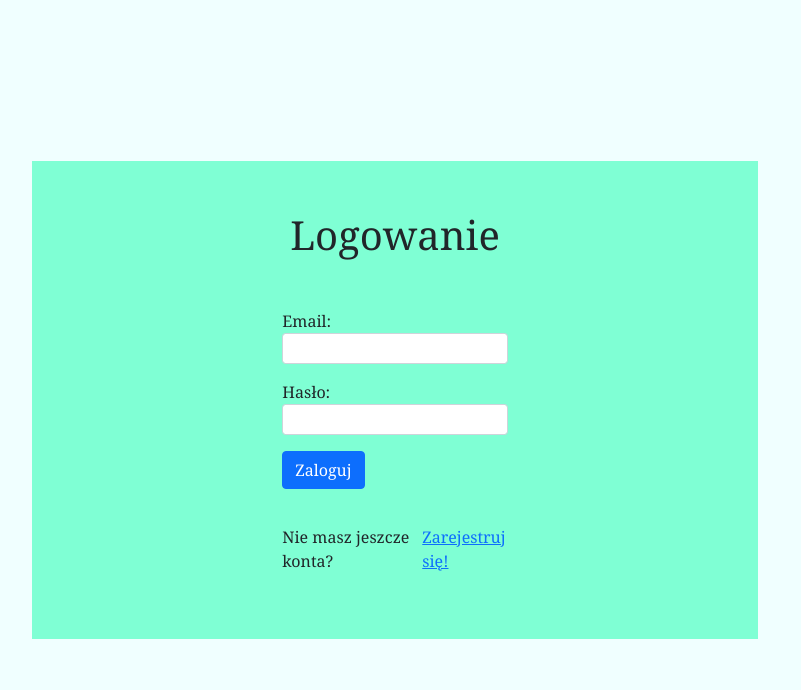
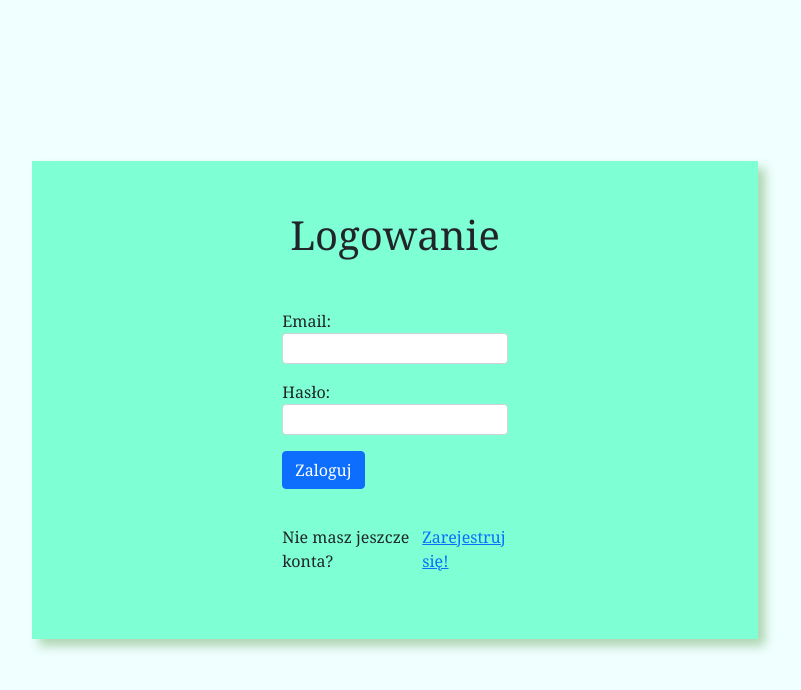
Before and after one commit to Malpio/kartkujemy, a Django app: page /users/ in a window 1280 px wide. Shown: the top 690 px of the page, without its empty margins (245-1046 px from the left). Run offline with Django 3.2, Linux system fonts and the light colour scheme.

Commit message:
Shadow added for login and register page

```diff
--- a/users/static/css/styles.css
+++ b/users/static/css/styles.css
@@ -6,6 +6,7 @@ body {
     text-align: center;
     padding: 50px 250px;
     background-color: aquamarine;
+    box-shadow: 7px 7px 10px rgba(171,211,173,0.96) ;
 }
 .center-container>h1 {
     margin-bottom: 50px ;
```
